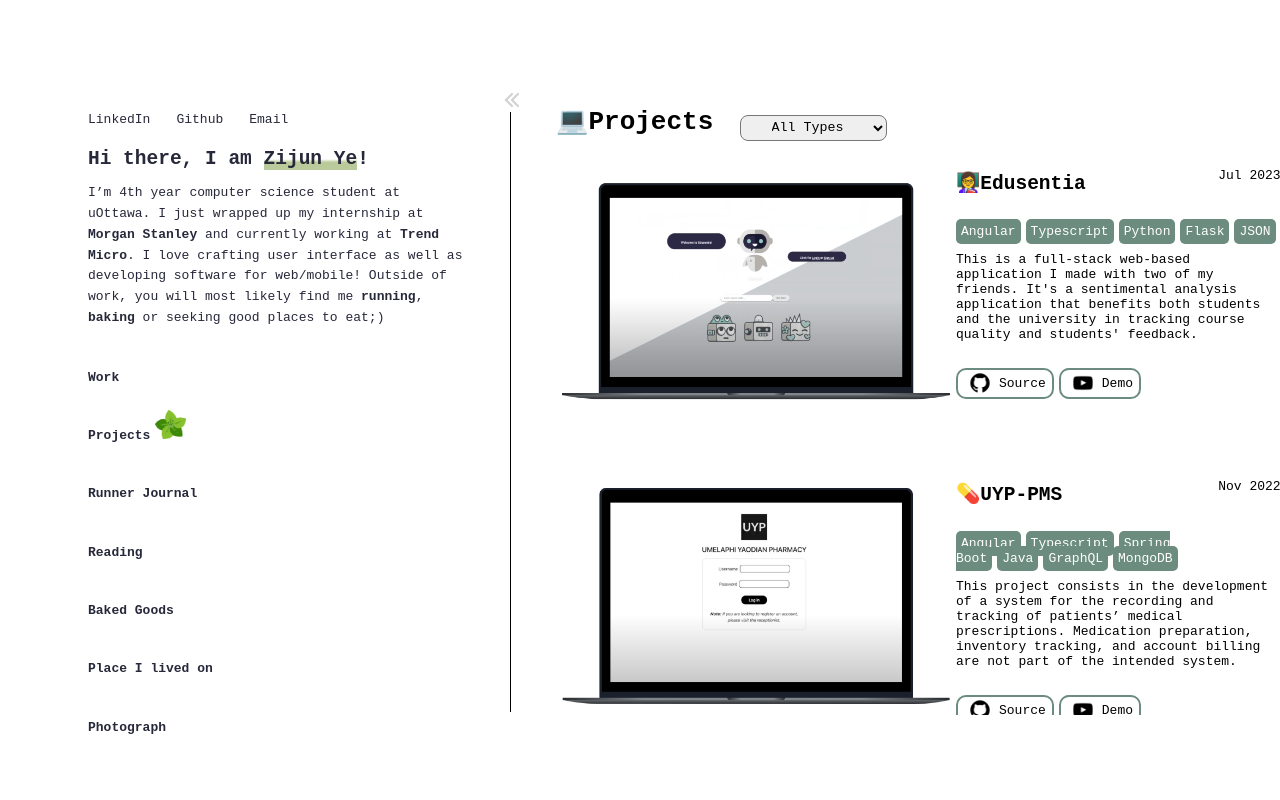
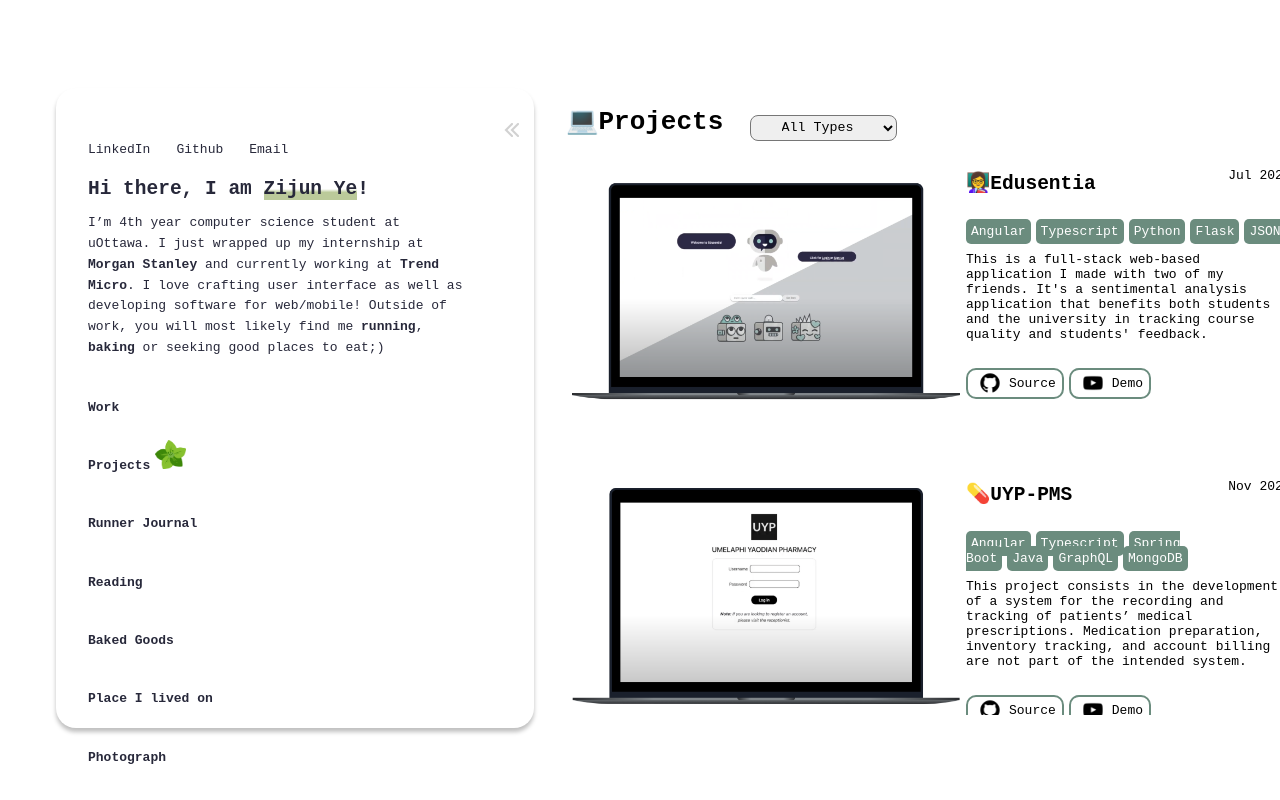
Before and after one commit to ZijunYe/jun-portfolio, a Next.js app in the folder nextjs-blog/: page /projects/menu in a window 1280 px wide. Built offline with nearby package versions, Linux system fonts and the light colour scheme.

Commit message:
New design for nav bar

```diff
--- a/nextjs-blog/pages/components/layout.js
+++ b/nextjs-blog/pages/components/layout.js
@@ -1,14 +1,15 @@
 import styles from './layout.module.css';
 import NavBar from './navBar';
 import { usePathname } from 'next/navigation';
-import { useState,useEffect } from 'react'; // Import useState hook
+import { useState, useEffect } from 'react'; // Import useState hook
 
-export default function Layout({children}){
+export default function Layout({ children }) {
   const pathname = usePathname();
   const name = (pathname.split('/'))[2];
   console.log(name);
   // State to track whether the navbar should be visible
   const [navbarVisible, setNavbarVisible] = useState(false);
+  const [closing, setClosing] = useState(false); // New state to manage closing animation
 
   useEffect(() => {
     if (name === 'menu') {
@@ -16,37 +17,34 @@ export default function Layout({children}){
     }
   }, [name, setNavbarVisible]);
 
-    // Function to toggle navbar visibility
+  // Function to toggle navbar visibility and closing animation
   const toggleNavbar = () => {
+    setClosing(!navbarVisible); // Set closing state before toggling visibility
+    setTimeout(() => {
       setNavbarVisible(!navbarVisible);
+      setClosing(false);
+    }, 500); // Set the timeout duration to match the closeAnimation duration
   };
 
   return (
     <div className={styles.container}>
-            <div className={styles.navbar} style={{ display: navbarVisible ? 'block' : 'none' }}>
+      <div className={styles.navbar} style={{ display: navbarVisible ? 'flex' : 'none' }}>
         <NavBar></NavBar>
+
+        <div className={styles.expand} onClick={toggleNavbar} style={{ display: navbarVisible ? 'block' : 'none' }}>
+          <img className={`${styles.iconV} ${closing ? styles.closing : ''}`} src="/project-icons/Expand_left_double_light.png"></img>
+          <img className={styles.iconH} src="/project-icons/Expand_up_double_light.png"></img>
+          {/* <div className={styles.horizontal}></div> */}
         </div>
-
-            <div className={styles.expand} style={{ display: navbarVisible ? 'block' : 'none' }}>
-                <div className={styles.expandIcon} onClick={toggleNavbar}>
-                    <img className={styles.iconV} src="/project-icons/Expand_left_double_light.png"></img>
-                    <img className={styles.iconH} src="/project-icons/Expand_up_double_light.png"></img>
-                    <div className={styles.horizontal}></div>
-                </div>
-                <div className={styles.vertical}></div>
-
      </div>
 
       <div className={styles.open} style={{ display: navbarVisible ? 'none' : 'block' }}>
         <div onClick={toggleNavbar}>
-                    <img className={styles.icon} src="/project-icons/menu.png"></img>
+          <img className={styles.icon} src="/project-icons/Menu.png"></img>
         </div>
-
       </div>
 
       <div className={styles.content}>{children}</div>
-
     </div>
-
   );
 }
--- a/nextjs-blog/pages/components/layout.module.css
+++ b/nextjs-blog/pages/components/layout.module.css
@@ -3,18 +3,41 @@
     display:flex;
     height:80vh;
   }
+
+  .navbar{
+    border-radius: 20px;
+    background: #FFF;
+    box-shadow: 0px 4px 4px 0px rgba(0, 0, 0, 0.25);
+    display: flex;
+    padding-top: 30px;
+  }
   .icon{
     width:30px;
   }
   .iconV{
-    display: block;
+    transition: transform 0.5s ease;
+    transform-origin: center;
   }
+
+  .iconV:hover {
+    animation: moveLeftAndRight 1s infinite; /* Add animation on hover */
+  }
+
+  .iconV.closing {
+    animation: closeAnimation 0.5s ease; /* Add closing animation */
+  }
+
   .iconH{
     display: None;
   }
 
+  .expand{
+    display: inline;
+    padding-right: 10px;
+  }
+
   .vertical{
-    border-left:1px solid black;
+    border-left:2px solid #D1D1D1;
     height:75vh;
     overflow-y:auto;
     margin-left: 10px;
@@ -57,11 +80,18 @@
     }
     .iconH{
       display: inline;
+      margin-bottom: 15px;
+      float: right;
     }
 
     .expand{
       height: 20px;
       display: flex;
+      padding-bottom: 20px;
+      padding-right: 20px;
+    }
+    .navbar{
+      display: block;
     }
 
     .horizontal{
@@ -86,3 +116,18 @@
     }
 
   }
+
+  @keyframes moveLeftAndRight {
+    0%, 100% {
+      transform: translateX(0);
+    }
+    50% {
+      transform: translateX(5px); /* Adjust the distance it moves */
+    }
+  }
+
+  @keyframes closeAnimation {
+    to {
+      transform: scale(0);
+    }
+  }
--- a/nextjs-blog/pages/components/navbar.module.css
+++ b/nextjs-blog/pages/components/navbar.module.css
@@ -43,6 +43,7 @@
     width: 380px;
     padding: 1.5em 2em 1em 2em;
     max-height: 80vh;
+
   }
 
   .underhighlight{
```
Also changed, not shown: nextjs-blog/pages/reading/menu.js (added, +14 -0 lines). Lines whose indentation alone changed are shown as unchanged.
